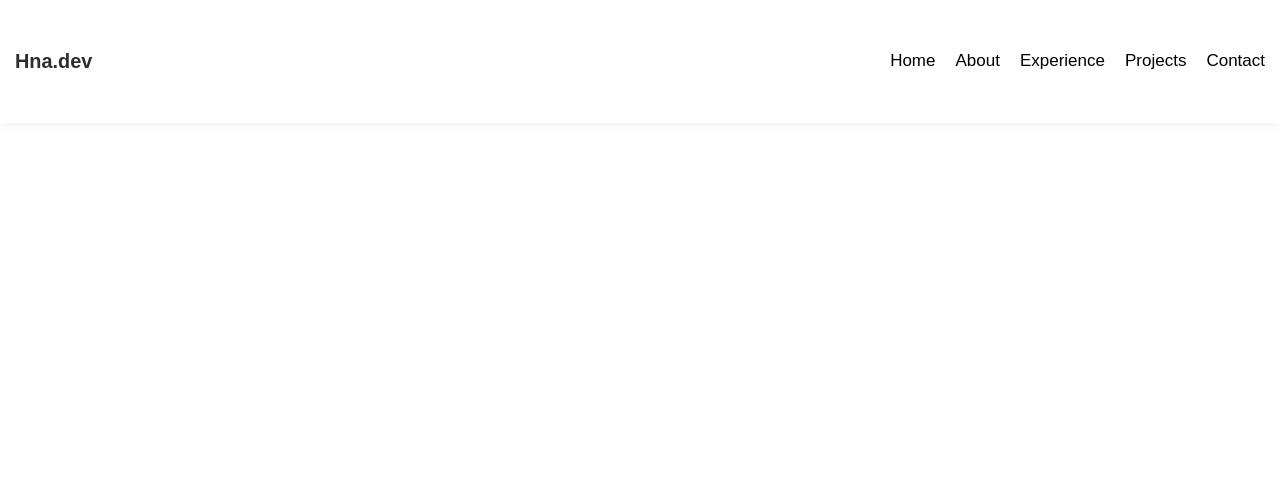
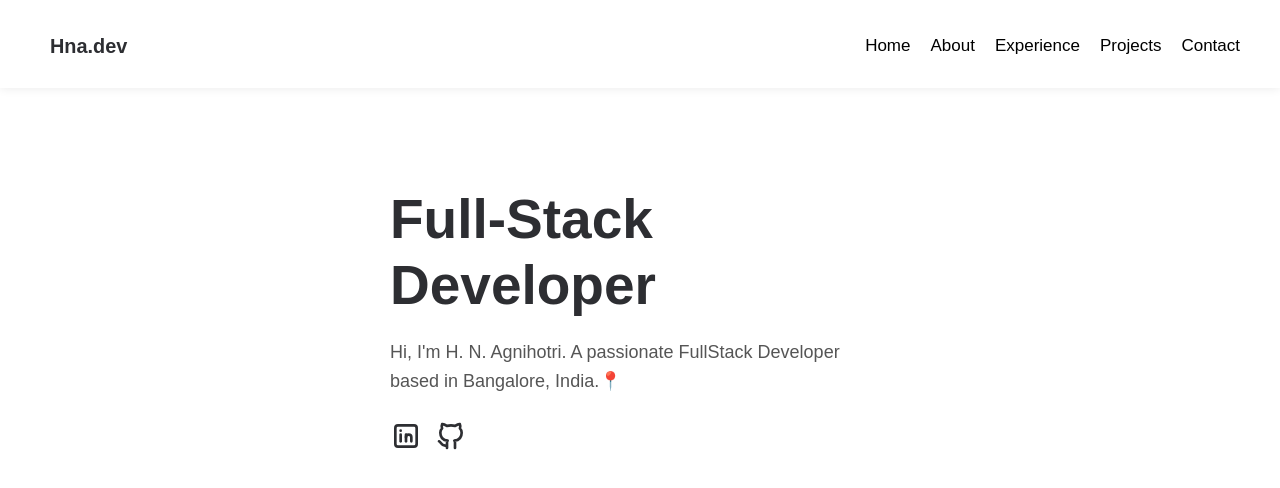
Before and after one commit to hn-agnihotri29/my_portfolio, a React (Create React App) app: page / in a window 1280 px wide. Shown: the top 488 px of the page. Built offline with nearby package versions, Linux system fonts and the light colour scheme.

Commit message:
added a hero component

```diff
--- a/src/App.js
+++ b/src/App.js
@@ -1,9 +1,11 @@
+import Home from "./components/Home/Home";
 import Navbar from "./components/Navbar/Navbar";
 
 function App() {
   return (
     <div>
       <Navbar />
+      <Home />
     </div>
   );
 }
--- /dev/null
+++ b/src/components/Home/Home.jsx
@@ -0,0 +1,43 @@
+import React from 'react';
+import './Home.style.scss';
+
+const  Home = () => {
+    return (
+        <div className='home-container'>
+            <div className='content'>
+                <div className='main'>
+                    <div className='text'>
+                        <h1>Full-Stack Developer</h1>
+                        <p>
+                            Hi, I'm H. N. Agnihotri. A passionate FullStack Developer based in Bangalore, India.📍
+                        </p>
+                        <span>
+                            <a aria-label="linkedin" rel="noreferrer" target="_blank" href="https://www.linkedin.com/in/harshaja-agnihotri-01a97b22a/">
+                                <svg xmlns="http://www.w3.org/2000/svg" width="32" height="32" viewBox="0 0 24 24" fill="none" stroke="currentColor"
+                                    stroke-width="2" stroke-linecap="round" stroke-linejoin="round" class="tabler-icon tabler-icon-brand-linkedin">
+                                    <path d="M4 4m0 2a2 2 0 0 1 2 -2h12a2 2 0 0 1 2 2v12a2 2 0 0 1 -2 2h-12a2 2 0 0 1 -2 -2z"></path><path d="M8 11l0 5">
+                                    </path>
+                                    <path d="M8 8l0 .01">
+                                    </path>
+                                    <path d="M12 16l0 -5">
+                                    </path>
+                                    <path d="M16 16v-3a2 2 0 0 0 -4 0">
+                                    </path>
+                                </svg>
+                            </a>
+                            <a aria-label="github" rel="noreferrer" target="_blank" href="https://github.com/hn-agnihotri29">
+                                <svg xmlns="http://www.w3.org/2000/svg" width="32" height="32" viewBox="0 0 24 24" fill="none" stroke="currentColor" stroke-width="2"
+                                    stroke-linecap="round" stroke-linejoin="round" class="tabler-icon tabler-icon-brand-github">
+                                    <path d="M9 19c-4.3 1.4 -4.3 -2.5 -6 -3m12 5v-3.5c0 -1 .1 -1.4 -.5 -2c2.8 -.3 5.5 -1.4 5.5 -6a4.6 4.6 0 0 0 -1.3 -3.2a4.2 4.2 0 0 0 -.1 -3.2s-1.1 -.3 -3.5 1.3a12.3 12.3 0 0 0 -6.2 0c-2.4 -1.6 -3.5 -1.3 -3.5 -1.3a4.2 4.2 0 0 0 -.1 3.2a4.6 4.6 0 0 0 -1.3 3.2c0 4.6 2.7 5.7 5.5 6c-.6 .6 -.6 1.2 -.5 2v3.5">
+                                    </path>
+                                </svg>
+                            </a>
+                        </span>
+                    </div>
+                </div>
+            </div>
+        </div>
+    );
+}
+
+export default Home;
--- /dev/null
+++ b/src/components/Home/Home.style.scss
@@ -0,0 +1,81 @@
+.home-container {
+    align-items: center;
+    display: flex;
+    gap: 10rem;
+    height: 65rem;
+    justify-content: center;
+    position: relative;
+
+    .content {
+        align-items: center;
+        display: flex;
+        gap: 10rem;
+        height: 65rem;
+        justify-content: center;
+        position: relative;
+
+        .main {
+            align-items: center;
+            display: flex;
+            gap: 10rem;
+            justify-content: center;
+            position: relative;
+
+            .text {
+                display: flex;
+                flex-direction: column;
+                max-width: 50rem;
+                position: relative;
+
+                h1 {
+                    color: #2d2e32;
+                    font-size: 5.5rem;
+                    line-height: 1.2;
+                    margin-bottom: 2rem;
+                    margin-top: 2rem;
+                }
+
+                p {
+                    color: #555;
+                    font-family: Mulish, sans-serif;
+                    font-size: 1.8rem;
+                    font-weight: 500;
+                    line-height: 1.6;
+                }
+
+                span {
+                    cursor: pointer;
+                    display: flex;
+                    gap: 1.3rem;
+                    margin: 2.5rem 0;
+                    color: black;
+
+                    a {
+                        transition: all .2s;
+                        color: #2d2e32;
+                        font-size: 3rem;
+                    }
+                }
+            }
+        }
+
+        .skills {
+            align-items: center;
+            bottom: 0;
+            color: #767676;
+            display: flex;
+            font-size: 1.7rem;
+            left: 0;
+            position: absolute;
+
+            p {
+                border-right: 2px solid rgba(45, 46, 50, .5);
+                color: #2d2e32;
+                font-family: Mulish, sans-serif;
+                font-weight: 600;
+                margin-right: 7rem;
+                padding-right: 2rem;
+            }
+        }
+    }
+}
--- a/src/components/Navbar/Navbar.style.scss
+++ b/src/components/Navbar/Navbar.style.scss
@@ -6,7 +6,7 @@
     height: auto;
     justify-content: space-between;
     left: 0;
-    padding: 30px 15px;
+    padding: 15px 40px 10px 50px;
     position: fixed;
     top: 0;
     width: 100%;
```
